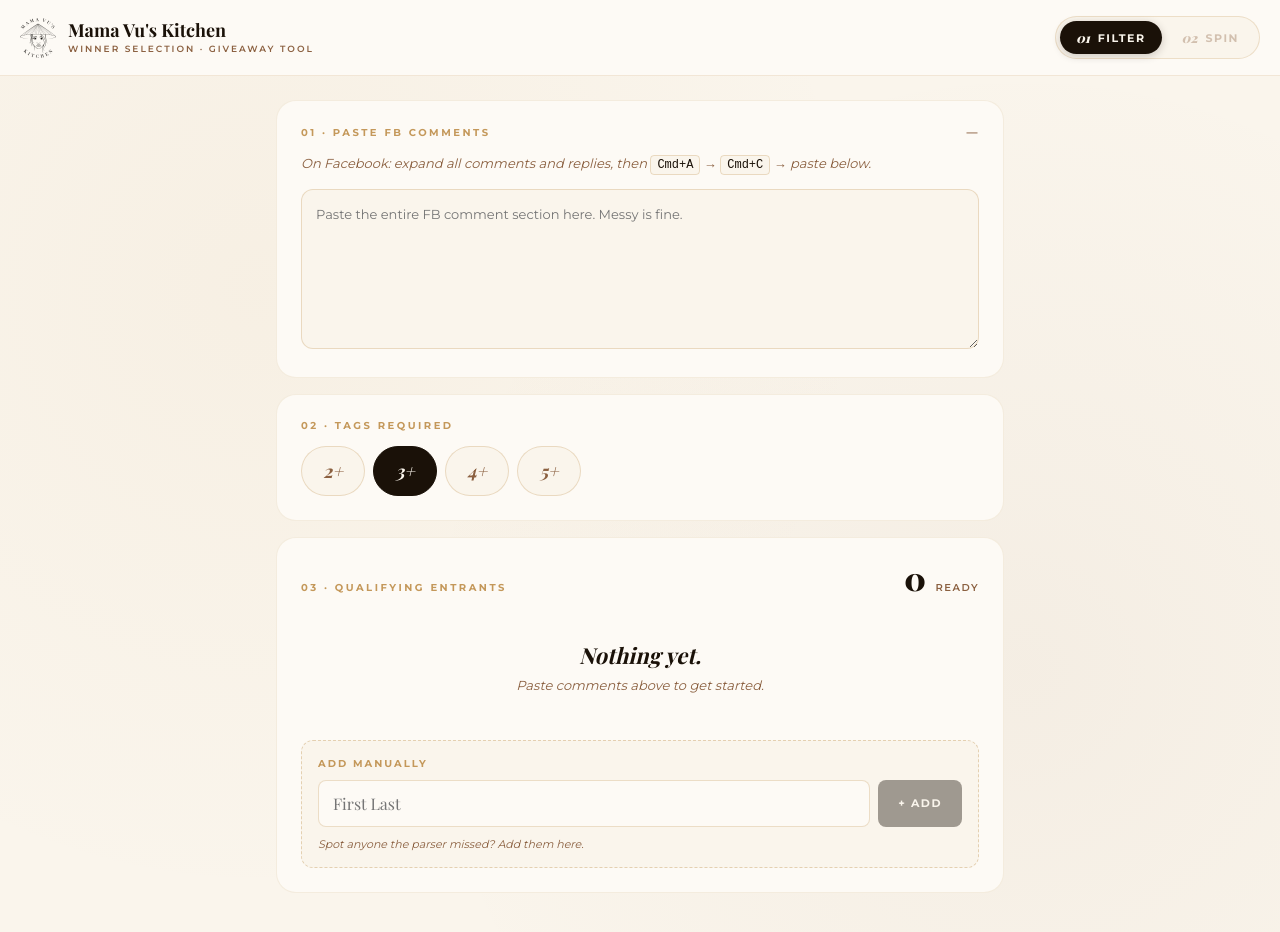
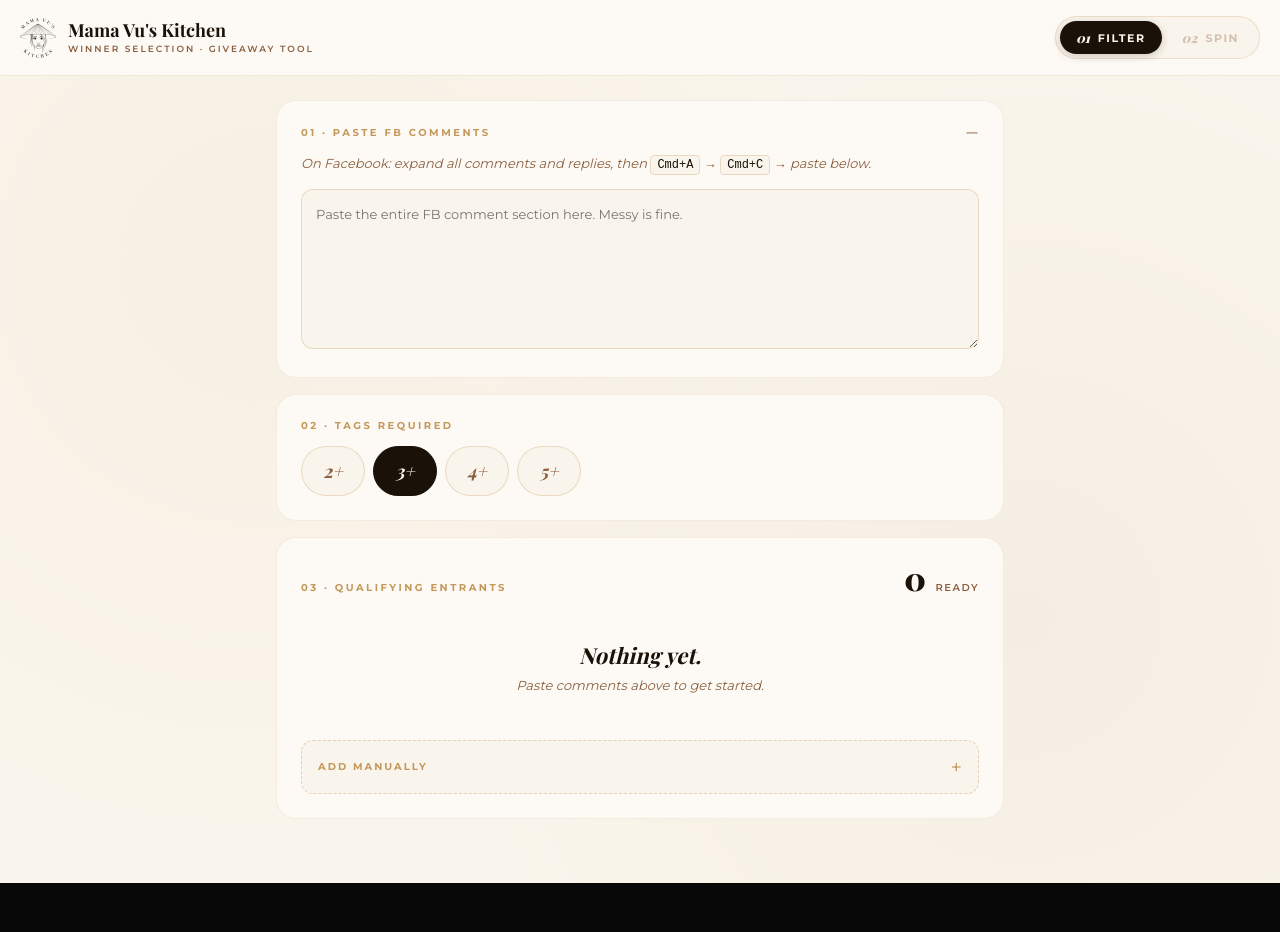
Before and after one commit to Jeffo32/mvk-winner-selection-tool, a React (Vite) app: page / in a window 1280 px wide. Shown: the top 932 px of the page. After the commit the page ends 883 px from the top, so only its background shows below. Built offline with nearby package versions, Linux system fonts and the light colour scheme; a web font is replaced by a local one.

Commit message:
Bigger wheel, lower spin button, drawer-ize Add Manually, remove Copy List

```diff
--- a/src/MamaVusGiveaway.jsx
+++ b/src/MamaVusGiveaway.jsx
@@ -575,6 +575,10 @@ export default function MamaVusGiveaway() {
         @keyframes countGo { 0% { transform: translate(-50%,-50%) scale(0.4); opacity: 0; } 40% { transform: translate(-50%,-50%) scale(1.3); opacity: 1; } 100% { transform: translate(-50%,-50%) scale(1.1); opacity: 0; } }
         @keyframes glowRing { 0%, 100% { opacity: 0.3; transform: scale(1); } 50% { opacity: 0.7; transform: scale(1.04); } }
         @keyframes settleShake { 0%, 100% { transform: translateX(0); } 20% { transform: translateX(-3px); } 40% { transform: translateX(3px); } 60% { transform: translateX(-2px); } 80% { transform: translateX(2px); } }
+        details > summary::-webkit-details-marker { display: none; }
+        details > summary { list-style: none; }
+        .drawer-chevron { transition: transform 0.2s ease; display: inline-block; }
+        details[open] > summary > .drawer-chevron { transform: rotate(45deg); }
       `}</style>
 
       {/* HEADER + STAGE SWITCHER */}
@@ -747,9 +751,12 @@ export default function MamaVusGiveaway() {
               </div>
             )}
 
-            {/* MANUAL ADD */}
-            <div style={styles.manualAddBox}>
-              <div style={styles.manualAddLabel}>Add manually</div>
+            {/* MANUAL ADD — drawer */}
+            <details style={styles.manualAddBox}>
+              <summary style={styles.manualAddSummary}>
+                <span style={styles.manualAddLabel}>Add manually</span>
+                <span className="drawer-chevron" style={styles.manualAddChevron}>+</span>
+              </summary>
               <div style={styles.manualAddRow}>
                 <input
                   style={styles.manualInput}
@@ -774,7 +781,7 @@ export default function MamaVusGiveaway() {
               <div style={styles.manualAddHelp}>
                 Spot anyone the parser missed? Add them here.
               </div>
-            </div>
+            </details>
           </section>
 
           {/* SEND TO SPINNER */}
@@ -783,12 +790,6 @@ export default function MamaVusGiveaway() {
               <button style={styles.bigCta} onClick={sendToSpinner}>
                 <span style={styles.bigCtaMain}>Fill the Bowl</span>
                 <span style={styles.bigCtaSub}>{finalList.length} entrants → spinner</span>
-              </button>
-              <button
-                style={styles.secondaryCta}
-                onClick={() => copyToClipboard(finalList.map(e => e.name).join('\n'))}
-              >
-                {copied ? '✓ Copied to clipboard' : 'Copy list'}
               </button>
             </div>
           )}
@@ -1435,22 +1436,38 @@ const styles = {
   },
   manualAddBox: {
     marginTop: '12px',
-    padding: '16px',
+    padding: '14px 16px',
     background: '#FAF5EC',
     borderRadius: '12px',
     border: '1px dashed rgba(196, 152, 90, 0.4)',
   },
+  manualAddSummary: {
+    display: 'flex',
+    alignItems: 'center',
+    justifyContent: 'space-between',
+    cursor: 'pointer',
+    listStyle: 'none',
+    userSelect: 'none',
+    padding: '2px 0',
+    marginBottom: 0,
+  },
+  manualAddChevron: {
+    fontSize: '20px',
+    fontWeight: 400,
+    color: '#C4985A',
+    lineHeight: 1,
+  },
   manualAddLabel: {
     fontSize: '10px',
     fontWeight: 700,
     letterSpacing: '2px',
     color: '#C4985A',
     textTransform: 'uppercase',
-    marginBottom: '10px',
   },
   manualAddRow: {
     display: 'flex',
     gap: '8px',
+    marginTop: '12px',
   },
   manualInput: {
     flex: 1,
@@ -1692,8 +1709,8 @@ const styles = {
     display: 'flex',
     flexDirection: 'column',
     alignItems: 'center',
-    justifyContent: 'center',
-    padding: '16px',
+    justifyContent: 'flex-start',
+    padding: '8px 8px 24px',
     position: 'relative',
     overflow: 'hidden',
   },
@@ -1746,7 +1763,8 @@ const styles = {
     alignItems: 'flex-start',
     justifyContent: 'center',
     width: '100%',
-    maxWidth: 'min(88vw, 78vh)',
+    maxWidth: 'min(98vw, 70vh)',
+    marginTop: '8px',
     zIndex: 2,
   },
   spotlight: {
@@ -1802,7 +1820,8 @@ const styles = {
     filter: 'drop-shadow(0 8px 14px rgba(0,0,0,0.28))',
   },
   spinBtn: {
-    marginTop: '24px',
+    marginTop: 'auto',
+    marginBottom: '8px',
     padding: '18px 56px',
     background: 'linear-gradient(180deg, #C4985A 0%, #A87A40 100%)',
     color: '#FAF5EC',
```
